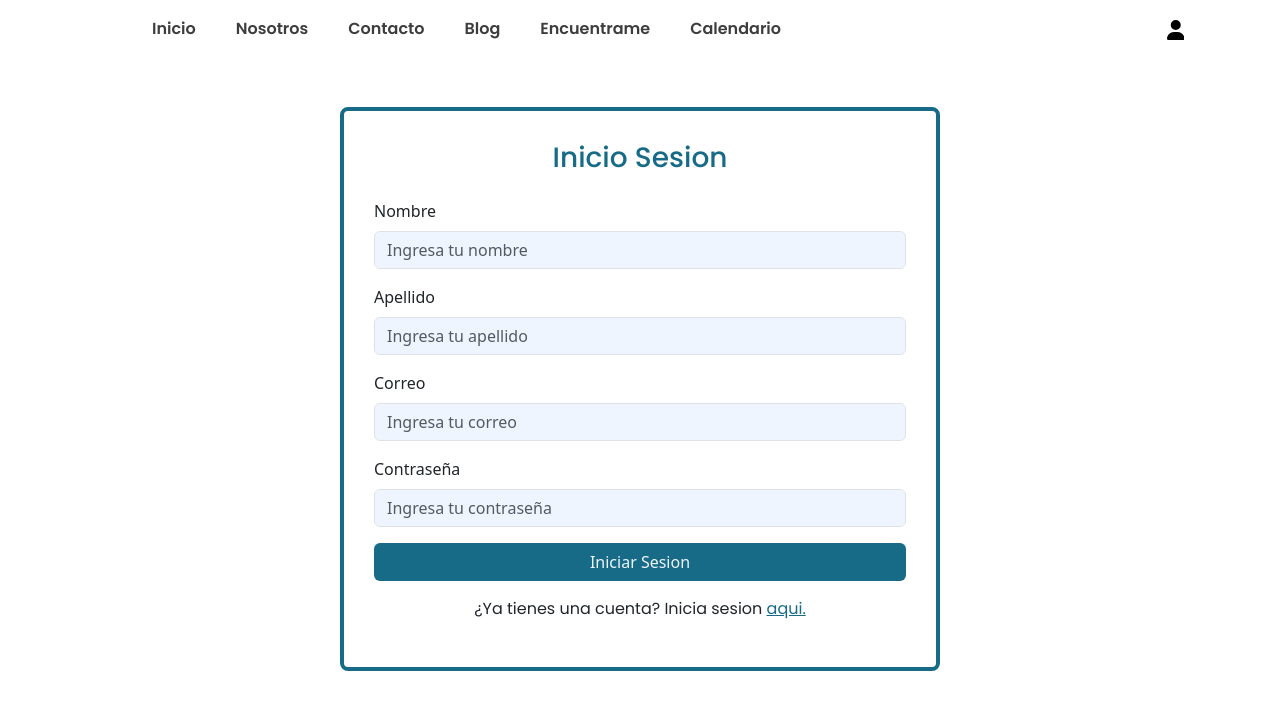
After one commit to melanyscode/SC502-1C2025-grupo1, a PHP site: page /registro.php in a window 1280 px wide. The commit adds this page. Shown: the top 710 px of the page. Run offline with PHP 8.4, Linux system fonts and the light colour scheme.

Commit message:
login, registro
se agregaron las vistas de inicio de sesion y de registro, se modifico el style.css

```diff
--- /dev/null
+++ b/views/registro.php
@@ -0,0 +1,44 @@
+<!DOCTYPE html>
+<html lang="en">
+
+<head>
+    <meta charset="UTF-8">
+    <meta name="viewport" content="width=device-width, initial-scale=1.0">
+    <title>Login </title>
+    <?php include "links.php"; ?>
+</head>
+
+<body>
+    <?php include_once("navbar.php"); ?>
+
+    <body>
+
+        <div class="login-container">
+            <h3 class="mb-4 txt-azul-oscuro">Inicio Sesion</h3>
+            <form>
+                <div class="mb-3 text-start">
+                    <label for="nombre" class="form-label">Nombre</label>
+                    <input type="text" class="form-control bg-celeste" id="nombre" placeholder="Ingresa tu nombre">
+                </div>
+                <div class="mb-3 text-start">
+                    <label for="apellido" class="form-label">Apellido</label>
+                    <input type="text" class="form-control bg-celeste" id="apellido" placeholder="Ingresa tu apellido">
+                </div>
+                <div class="mb-3 text-start">
+                    <label for="email" class="form-label">Correo</label>
+                    <input type="email" class="form-control bg-celeste" id="email" placeholder="Ingresa tu correo">
+                </div>
+                <div class="mb-3 text-start">
+                    <label for="password" class="form-label">Contraseña</label>
+                    <input type="password" class="form-control bg-celeste" id="password"
+                        placeholder="Ingresa tu contraseña">
+                </div>
+                <button type="submit" class="btn bg-azul-oscuro txt-celeste w-100">Iniciar Sesion</button>
+            </form>
+            <div class="mt-3">
+                <p>¿Ya tienes una cuenta? Inicia sesion <a href="#" class="txt-azul-oscuro">aqui.</a></p>
+            </div>
+        </div>
+    </body>
+
+</html>
--- a/views/style/style.css
+++ b/views/style/style.css
@@ -1,31 +1,43 @@
 /* Generales */
-a, h1, h2, h3, h4, h5, h6, p{
+a,
+h1,
+h2,
+h3,
+h4,
+h5,
+h6,
+p {
     font-family: "Poppins", sans-serif;
 }
-li{
+
+li {
     list-style: none;
 }
 
 
-.header{
+.header {
     background-image: url("../assets/img.png");
 }
+
 /* colores de fondo */
-.bg-azul-oscuro{
+.bg-azul-oscuro {
     background-color: #176B87;
 }
-.bg-celeste{
+
+.bg-celeste {
     background-color: #EEF5FF;
 }
 
 /* colores de de texto*/
-.txt-black{
+.txt-black {
     color: rgb(61, 61, 61) !important;
 }
-.txt-azul-oscuro{
+
+.txt-azul-oscuro {
     color: #176B87;
 }
-.txt-celeste{
+
+.txt-celeste {
     color: #EEF5FF;
 }
 
@@ -38,7 +50,8 @@ li{
     font-weight: 600;
     padding: 0px;
 }
-.links a::after{
+
+.links a::after {
     content: "";
     position: absolute;
     background-color: #176B87;
@@ -49,6 +62,18 @@ li{
     transition: 0.3s;
 
 }
-.links a:hover::after{
+
+.links a:hover::after {
     width: 100%;
 }
+
+/*contenedor de login y registro*/
+.login-container {
+    max-width: 600px;
+    margin: 50px auto;
+    padding: 30px;
+    background: white;
+    border-radius: 8px;
+    border: solid #176B87 4px;
+    text-align: center;
+}
```
Also changed, not shown: views/login.php (added, +37 -0 lines).
